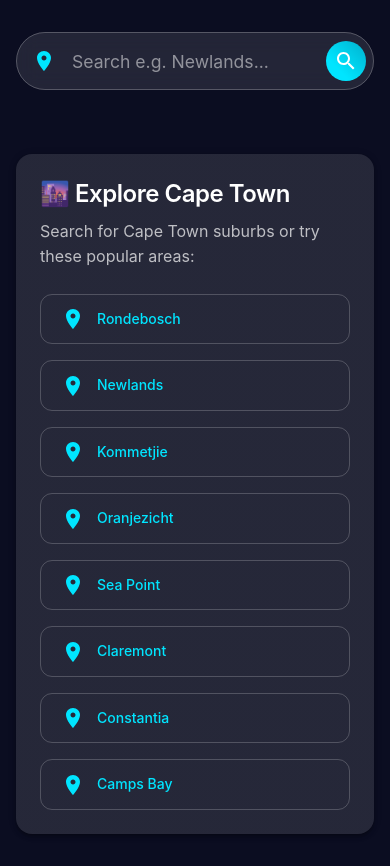
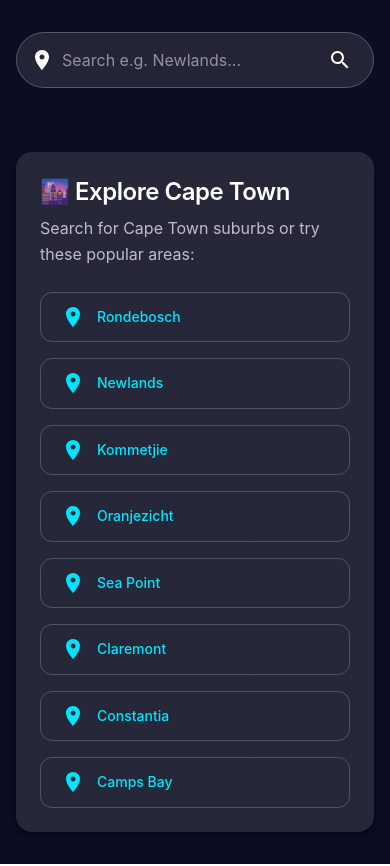
Before and after one commit to WuTangLan1/CapeWeather, a React (Vite) app: page / in a window 390 px wide. Built offline with nearby package versions, Linux system fonts and the light colour scheme.

Commit message:
improved responsive

```diff
--- a/src/App.css
+++ b/src/App.css
@@ -4,10 +4,17 @@
 @tailwind utilities;
 
 #root {
-  max-width: 1280px;
   margin: 0 auto;
   padding: 2rem;
   text-align: center;
+}
+
+body {
+  margin: 0;
+  display: flex;
+  place-items: center;
+  min-width: 320px;
+  min-height: 100vh;
 }
 
 .logo {
--- a/src/components/SearchBar.jsx
+++ b/src/components/SearchBar.jsx
@@ -1,9 +1,11 @@
-import { useState, useEffect } from 'react';
+// src/components/SearchBar.jsx
+import { useState, useEffect, useCallback } from 'react';
 import { TextField, IconButton, InputAdornment, Box } from '@mui/material';
 import { Search, Place } from '@mui/icons-material';
 import { useDispatch } from 'react-redux';
 import { fetchWeather } from '../features/weatherSlice';
 import { motion } from 'framer-motion';
+import debounce from 'lodash.debounce';
 
 const placeholderVariants = [
   "Rondebosch",
@@ -32,13 +34,11 @@ const placeholderVariants = [
   "Mowbray",
   "Bergvliet",
   "Woodstock",
-  "Observatory",
   "Goodwood",
   "Kloof Nek",
   "Belhar",
   "Fordsburg"
 ];
-
 
 export default function SearchBar() {
   const [query, setQuery] = useState('');
@@ -56,12 +56,24 @@ export default function SearchBar() {
     return () => clearInterval(interval);
   }, []);
 
-  const handleSearch = () => {
-    if (query.trim()) {
-      const formattedQuery = `${query.trim()}, Cape Town`;
+  // Debounced search function to prevent excessive dispatches
+  const debouncedSearch = useCallback(
+    debounce((searchQuery) => {
+      if (searchQuery.trim()) {
+        const formattedQuery = `${searchQuery.trim()}, Cape Town`;
         dispatch(fetchWeather(formattedQuery));
         setQuery('');
       }
+    }, 500), // Adjust delay as needed
+    [dispatch]
+  );
+
+  const handleSearch = () => {
+    debouncedSearch(query);
+  };
+
+  const handleInputChange = (e) => {
+    setQuery(e.target.value);
   };
 
   return (
@@ -70,58 +82,43 @@ export default function SearchBar() {
       animate={{ opacity: 1, y: 0 }}
       transition={{ duration: 0.5 }}
     >
+      <Box
+        className="w-full sm:w-4/5 md:w-3/5 lg:w-3/4 xl:w-4/5 mx-auto px-4 mb-4"
+      >
         <TextField
           fullWidth
           variant="outlined"
           placeholder={`Search e.g. ${placeholder}...`}
           value={query}
-        onChange={(e) => setQuery(e.target.value)}
+          onChange={handleInputChange}
           onKeyPress={(e) => e.key === 'Enter' && handleSearch()}
           InputProps={{
             startAdornment: (
               <InputAdornment position="start">
-              <Place sx={{ color: 'primary.main', mr: 1 }} />
+                <Place className="text-primary-500 mr-2" aria-label="Location Icon" />
               </InputAdornment>
             ),
             endAdornment: (
               <InputAdornment position="end">
                 <IconButton
                   onClick={handleSearch}
-                sx={{
-                  background: 'linear-gradient(45deg, #00e5ff 30%, #00b8d4 90%)',
-                  color: 'white',
-                  '&:hover': {
-                    transform: 'scale(1.05)',
-                    transition: 'transform 0.2s'
-                  }
-                }}
+                  aria-label="search"
+                  className="bg-gradient-to-r from-blue-400 to-teal-400 text-white hover:scale-105 transition-transform duration-200"
                 >
                   <Search />
                 </IconButton>
               </InputAdornment>
             ),
-          sx: {
-            borderRadius: '50px',
-            bgcolor: 'rgba(255, 255, 255, 0.1)',
-            backdropFilter: 'blur(10px)',
-            fontSize: '1.1rem',
-            transition: 'all 0.3s ease',
-            '&:hover': {
-              bgcolor: 'rgba(255, 255, 255, 0.15)'
-            },
-            '&.Mui-focused': {
-              bgcolor: 'rgba(255, 255, 255, 0.2)',
-              boxShadow: '0 0 15px rgba(0, 229, 255, 0.3)'
-            }
-          }
+            className: `
+              rounded-full bg-white bg-opacity-10 backdrop-blur-lg text-lg
+              hover:bg-white bg-opacity-15
+              focus:bg-white bg-opacity-20 focus:shadow-lg
+              transition-all duration-300 ease-in-out
+            `
           }}
-        sx={{
-          '& .MuiOutlinedInput-root': {
-            paddingLeft: '16px',
-            paddingRight: '8px'
-          }
-        }}
+          className="!rounded-full" // Override MUI's border-radius if necessary
         />
+      </Box>
     </motion.div>
   );
 }
--- a/src/index.css
+++ b/src/index.css
@@ -1,9 +1,10 @@
-/* src\index.css */
+/* src/App.css */
+@tailwind base;
+@tailwind components;
+@tailwind utilities;
 
+/* Remove width and height constraints from :root */
 :root {
-  width: 100vw;
-  height: 100vh;
-  margin:0;
   font-family: Inter, system-ui, Avenir, Helvetica, Arial, sans-serif;
   line-height: 1.5;
   font-weight: 400;
@@ -29,8 +30,9 @@ a:hover {
 
 body {
   margin: 0;
-  display: flex;
-  place-items: center;
+  /* Remove flex and place-items to prevent centering all content */
+  /* display: flex;
+  place-items: center; */
   min-width: 320px;
   min-height: 100vh;
 }
```
Lines whose indentation alone changed are shown as unchanged.
